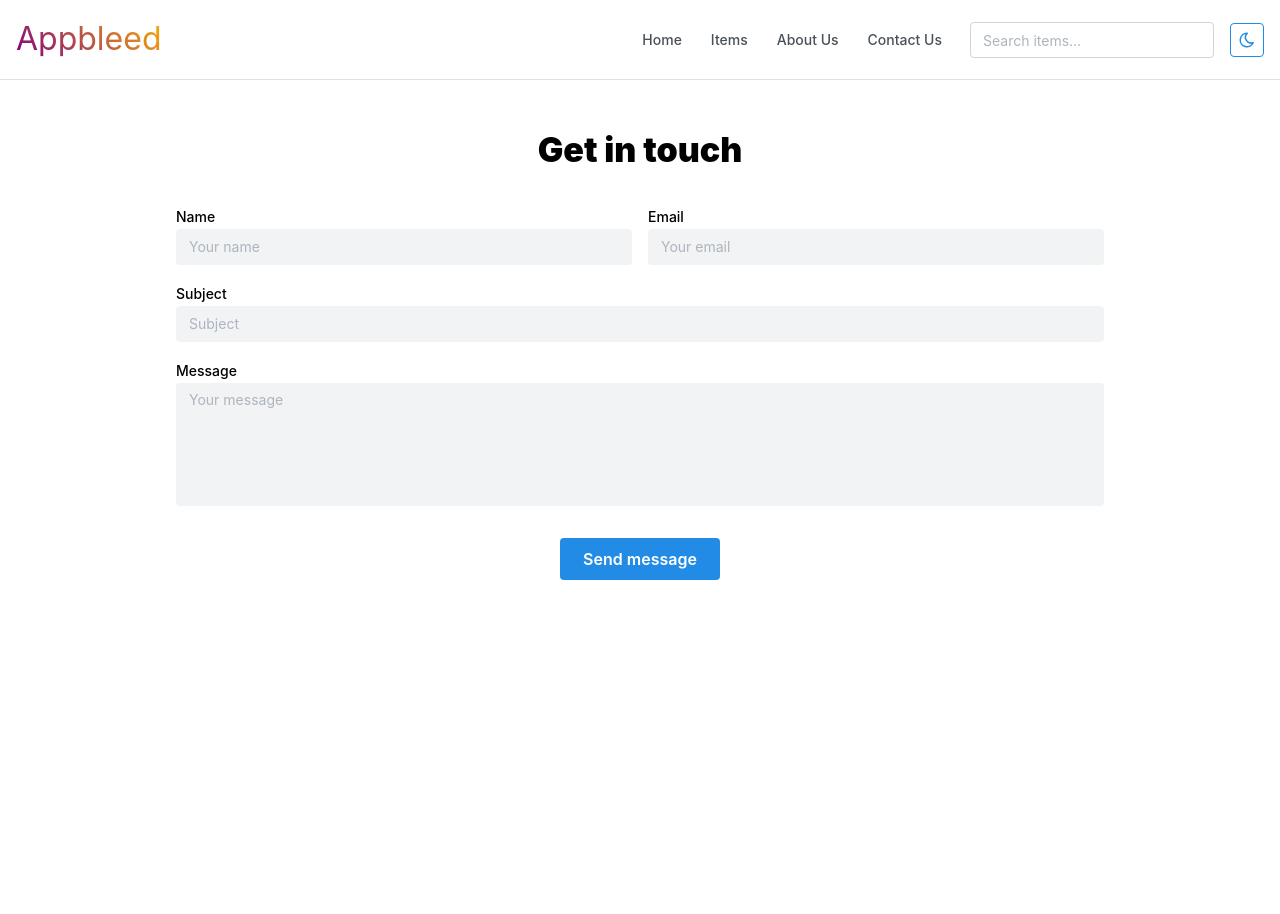
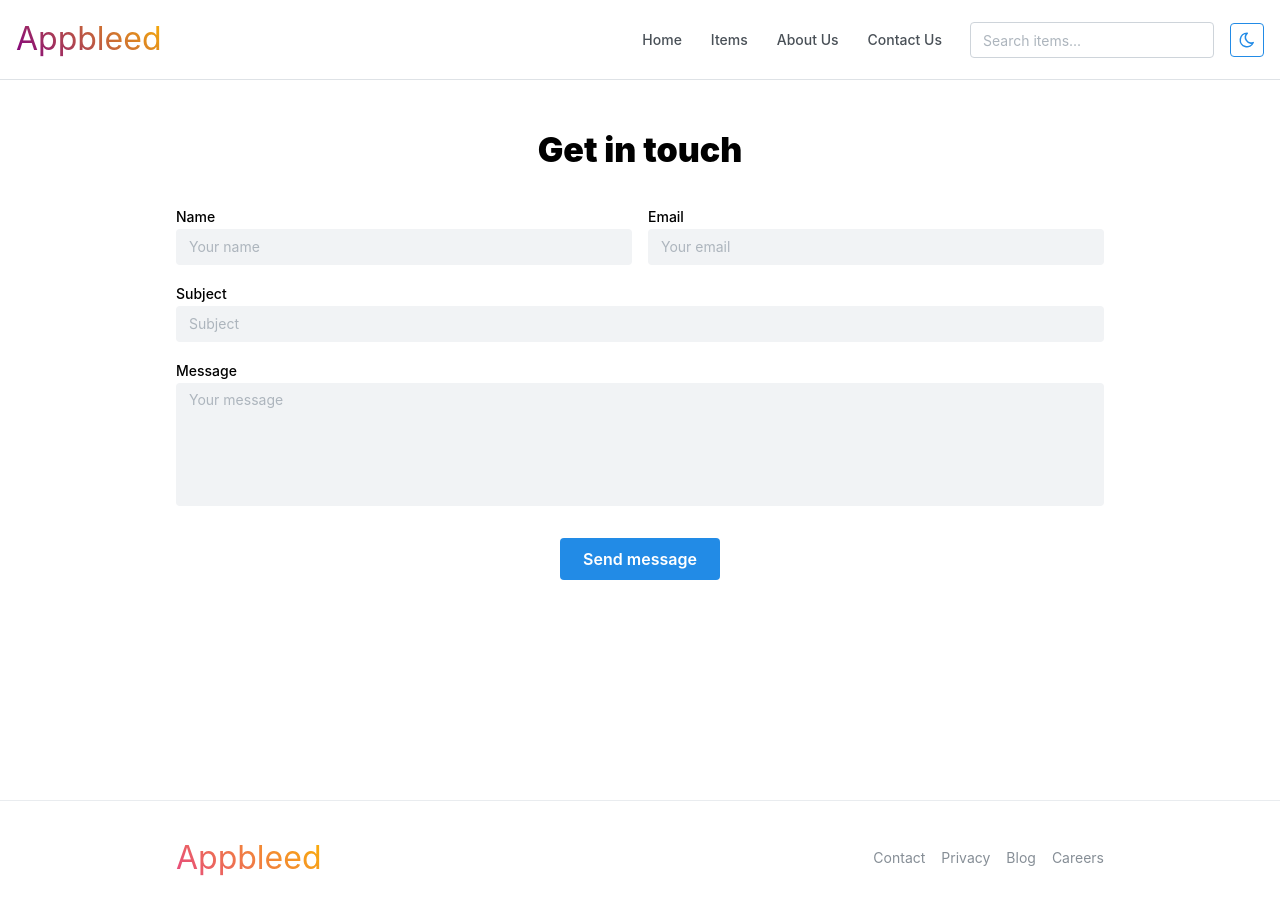
Before and after one commit to Prashant-Malviya/Appbleed-IT-Solutions, a React (Vite) app: page /contact in a window 1280 px wide. Shown: the top 914 px of the page. Before the commit the page ends 800 px from the top, so only its background shows below. Built offline with nearby package versions, Linux system fonts and the light colour scheme.

Commit message:
code updated

```diff
--- a/src/App.tsx
+++ b/src/App.tsx
@@ -10,6 +10,8 @@ import { Contact } from "./pages/Contact/Contact";
 import {About} from "./pages/About/About";
 import { ItemDetails } from "./pages/Item Details/ItemDetails";
 import { SearchProvider } from "./context/SearchContext";
+import { Footer } from "./components/Footer/Footer";
+import './index.css'
 
 export default function App() {
   return (
@@ -24,6 +26,7 @@ export default function App() {
           <Route path="/about" element={<About />} />
           <Route path="/contact" element={<Contact />} />
         </Routes>
+        <Footer />
         </SearchProvider>
       </BrowserRouter>
     </MantineProvider>
--- /dev/null
+++ b/src/components/Footer/Footer.module.css
@@ -0,0 +1,24 @@
+.footer {
+    /* margin-top: 1rem; */
+    border-top: 1px solid light-dark(var(--mantine-color-gray-2), var(--mantine-color-dark-5));
+    position: relative;
+    bottom: 0;
+  }
+
+  .inner {
+    display: flex;
+    justify-content: space-between;
+    align-items: center;
+    padding-top: var(--mantine-spacing-xl);
+    padding-bottom: var(--mantine-spacing-xl);
+
+    @media (max-width: $mantine-breakpoint-xs) {
+      flex-direction: column;
+    }
+  }
+
+  .links {
+    @media (max-width: $mantine-breakpoint-xs) {
+      margin-top: var(--mantine-spacing-md);
+    }
+  }
--- /dev/null
+++ b/src/components/Footer/Footer.tsx
@@ -0,0 +1,48 @@
+import { Anchor, Container, Group, Text } from "@mantine/core";
+import classes from "./Footer.module.css";
+
+const links = [
+  { link: "#", label: "Contact" },
+  { link: "#", label: "Privacy" },
+  { link: "#", label: "Blog" },
+  { link: "#", label: "Careers" },
+];
+
+export function Footer() {
+  const items = links.map((link) => (
+    <Anchor<"a">
+      c="dimmed"
+      key={link.label}
+      href={link.link}
+      onClick={(event) => event.preventDefault()}
+      size="sm"
+    >
+      {link.label}
+    </Anchor>
+  ));
+
+  return (
+    <div className={classes.footer}>
+      <Container className={classes.inner}>
+        <Anchor
+        href="https://appbleed.com/"
+        style={{
+            textDecoration:"none"
+        }}
+        target="_blank"
+        >
+        <Text
+          component="span"
+          inherit
+          variant="gradient"
+          gradient={{ from: "pink", to: "yellow" }}
+          style={{fontSize:"2rem"}}
+        >
+          Appbleed
+        </Text>
+        </Anchor>
+        <Group className={classes.links}>{items}</Group>
+      </Container>
+    </div>
+  );
+}
--- /dev/null
+++ b/src/index.css
@@ -0,0 +1,5 @@
+body{
+    min-height: 100vh;
+    display: flex;
+    flex-direction: column;
+}
--- a/src/pages/About/About.module.css
+++ b/src/pages/About/About.module.css
@@ -1,7 +1,7 @@
 .wrapper {
     position: relative;
     padding-top: 180px;
-    padding-bottom: 130px;
+    /* padding-bottom: 130px; */
     background-image: url(https://images.unsplash.com/photo-1573164713988-8665fc963095?ixid=MnwxMjA3fDB8MHxwaG90by1wYWdlfHx8fGVufDB8fHx8&auto=format&fit=crop&w=980&q=80);
     background-size: cover;
     height: 100vh;
--- a/src/pages/Contact/Contact.tsx
+++ b/src/pages/Contact/Contact.tsx
@@ -20,8 +20,9 @@ export function Contact() {
     <Container
     style={{
       width: "1/2",
+      height: "100vh",
       position:"relative",
-      top:"8rem"
+      top:"8rem",
     }}
     >
     <form onSubmit={form.onSubmit(() => {})}>
--- a/src/pages/Items/Items.tsx
+++ b/src/pages/Items/Items.tsx
@@ -101,7 +101,9 @@ export const Items: React.FC = () => {
   return (
     <div style={{
       position:"relative",
-      top:"5rem"
+      top:"5rem",
+      marginBottom:"6rem",
+      minHeight:"100vh"
     }}>
       <Container style={{
         display:"flex",
```
